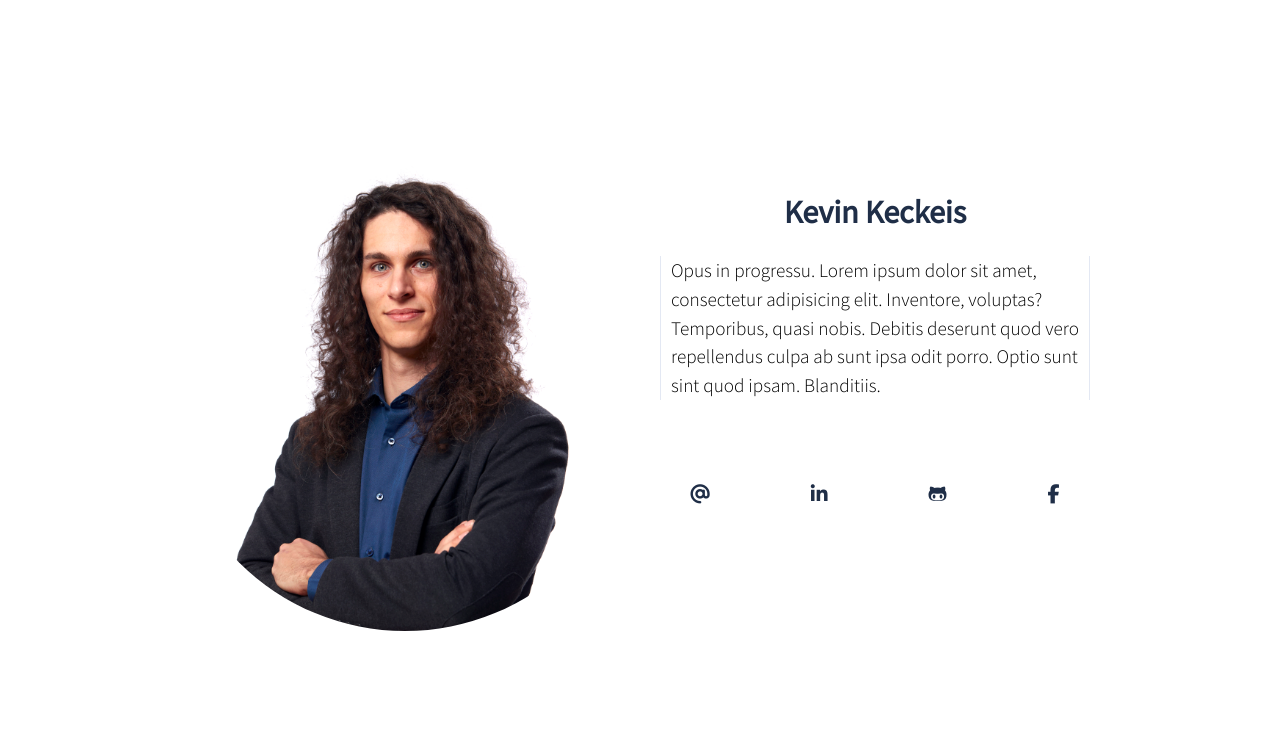
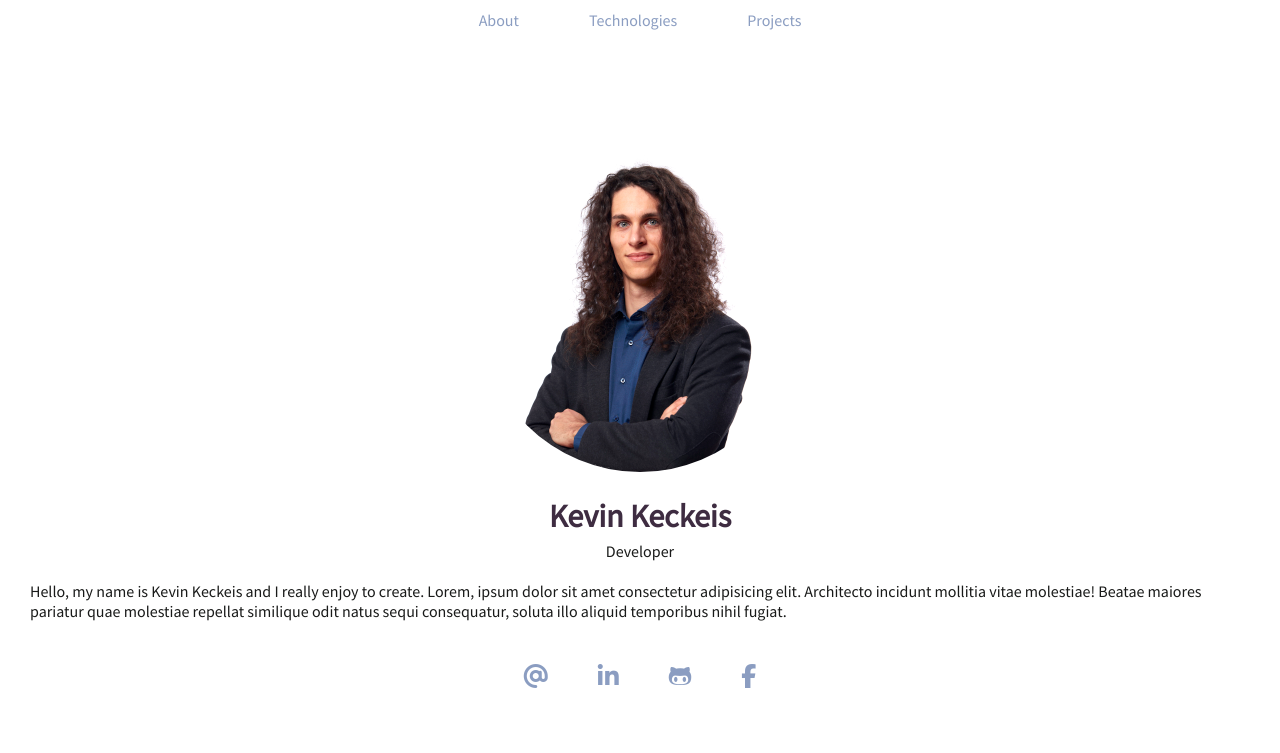
Before and after one commit to kevinkeckeis/kevinkeckeis.github.io, a plain HTML site: page index.html in a window 1280 px wide. Drawn offline with Linux system fonts and the light colour scheme.

Commit message:
added new sections

```diff
--- a/css/style.css
+++ b/css/style.css
@@ -1,136 +1,161 @@
 @import url('https://fonts.googleapis.com/css2?family=Source+Sans+Pro:wght@200;300;400&display=swap');
+
+/* Set general rules   */
+:root {
+  /* https://colorhunt.co/palette/261c2c3e2c415c527f6e85b2 */
+  --bg-color: #ffffff;
+  --text-color: #191a19;
+  --text-color-accent1: #3e2c41;
+  --text-color-accent2: #5c527f;
+  --text-color-accent3: #6e85b2;
+}
 
 * {
   margin: 0px;
   padding: 0px;
+  box-sizing: border-box;
 }
 
 body {
   font-family: 'Source Sans Pro', sans-serif;
-  line-height: 1.5;
-  font-size: 1.2rem;
-}
-
-p {
-  font-weight: 300;
-}
-
-header {
-  grid-area: header;
-}
-
-img {
-  height: 100%;
-  width: 100%;
-  object-fit: contain;
-  border-radius: 50%;
-
-  animation: moveAndFadeIn 1s linear 0.5s both;
+  background-color: var(--bg-color);
+  color: var(--text-color);
+  font-size: 1rem;
+  overflow: hidden;
 }
 
 .container {
   display: grid;
-  grid-template-rows: minmax(0, 2fr) 1fr 1fr;
   grid-template-areas:
     'header'
     'main'
     'footer';
 
-  justify-items: center;
   height: 100vh;
-  max-width: 980px;
-  padding: 50px;
-  box-sizing: border-box;
-  margin: 0 auto;
+  scroll-behavior: smooth;
+  overflow-y: scroll;
+  scroll-snap-type: y proximity;
+}
+
+/* Header */
+header {
+  grid-area: header;
+  position: absolute;
+  /* background-color: rgba(200, 200, 200, 0.5); */
+  width: 100%;
+  top: 0px;
+}
+
+header nav {
+  padding: 10px;
+}
+
+header ol {
+  display: flex;
+  gap: 30px;
+  justify-content: center;
+}
+
+header li {
+  display: inline;
+}
+
+header a {
+  margin: 10px;
+  padding: 10px;
+}
+
+a {
+  color: var(--text-color-accent3);
+  opacity: 0.8;
+  text-decoration: none;
+}
+
+a:active {
+  color: var(--text-color-accent2);
+}
+
+a:hover {
+  color: var(--text-color-accent2);
 }
 
 main {
   grid-area: main;
-  align-self: start;
-  max-width: 700px;
-  margin: 0px 20px;
-
+  padding: 0px 30px;
   animation: moveAndFadeIn 1s linear 0.6s both;
 }
 
 footer {
   grid-area: footer;
-  margin: 30px;
-  width: 100%;
-
   animation: moveAndFadeIn 1s linear 0.75s both;
 }
 
-.row {
-  display: flex;
-  flex-flow: row nowrap;
-  justify-content: space-around;
-}
-
 h1 {
-  margin: 20px 0px;
+  padding-top: 20px;
   font-size: 2rem;
-  color: #1f2e47;
-}
-
-.row a {
-  padding: 20px;
-  color: #1f2e47;
-}
-
-.row a:hover {
-  color: #f3c969;
-  transition: 0.3s;
-}
-h1 {
+  color: var(--text-color-accent1);
   text-align: center;
 }
 
-@keyframes moveAndFadeIn {
-  0% {
-    opacity: 0;
-    transform: translateX(-6px);
-  }
-  40% {
-    opacity: 0.8;
-    transform: translateX(-3px);
+h2 {
+  text-align: left;
+  width: 100%;
+  font-size: 1rem;
 }
 
-  100% {
-    opacity: 1;
-    transform: translateX(0px);
-  }
+.about,
+.technologies,
+.projects {
+  height: 100vh;
+  scroll-snap-align: center;
+  padding-top: 4rem;
 }
 
-@media (max-width: 699px) {
+/* Article Contact */
+.contact {
+  display: flex;
+  flex-flow: row nowrap;
+  justify-content: center;
 }
 
-@media (min-width: 700px) {
-  .container {
-    grid-template-columns: minmax(0, 1fr) 1fr;
-    grid-template-rows: 1fr 1fr;
-    grid-template-areas:
-      'header main'
-      'header footer';
-
-    padding: 20px;
+.about {
+  display: flex;
+  flex-direction: column;
+  align-items: center;
+  justify-content: center;
 }
 
-  header {
-    align-self: center;
+.about__title {
+  padding-top: 5px;
+  text-align: center;
 }
 
-  main {
-    align-self: end;
+.about__description {
+  text-align: left;
+  padding-top: 20px;
 }
 
-  main p {
-    border-left: 1px solid #e3e8f3;
-    border-right: 1px solid #e3e8f3;
-    padding: 0px 10px;
+.about__contact {
+  margin-top: 20px;
+  display: flex;
+  gap: 10px;
+}
+.about__contact a {
+  padding: 20px;
+  font-size: 1.5rem;
+  color: var(--text-color-accent3);
 }
 
-  footer {
-    padding-top: 30px;
+.about__contact a:hover {
+  color: var(--text-color-accent2);
+  transition: 0.3s;
 }
+
+.about img {
+  height: 40vh;
+  border-radius: 50%;
+  animation: moveAndFadeIn 1s linear 0.5s both;
 }
+
+.technologies {
+}
--- a/index.html
+++ b/index.html
@@ -6,28 +6,40 @@
     <meta name="viewport" content="width=device-width, initial-scale=1.0" />
     <title>Kevin Keckeis</title>
 
-    <script src="https://kit.fontawesome.com/df86504a90.js" crossorigin="anonymous"></script>
+    <script
+      src="https://kit.fontawesome.com/df86504a90.js"
+      crossorigin="anonymous"
+    ></script>
 
     <link rel="stylesheet" href="css/style.css" />
-    <script src="js/script.js" defer></script>
+    <script src="js/script.js"></script>
   </head>
   <body>
     <div class="container">
       <header>
-        <img src="images/kevin.jpg" alt="portrait" />
+        <nav>
+          <ol>
+            <li><a href="#about">About</a></li>
+            <li><a href="#technologies">Technologies</a></li>
+            <li><a href="#projects">Projects</a></li>
+          </ol>
+        </nav>
       </header>
       <main>
-        <article>
+        <section class="about" id="about">
+          <div>
+            <img src="images/kevin.jpg" alt="portrait" />
+          </div>
           <h1>Kevin Keckeis</h1>
-          <p>
-            Opus in progressu. Lorem ipsum dolor sit amet, consectetur adipisicing elit. Inventore,
-            voluptas? Temporibus, quasi nobis. Debitis deserunt quod vero repellendus culpa ab sunt
-            ipsa odit porro. Optio sunt sint quod ipsam. Blanditiis.
+          <p class="about__title">Developer</p>
+          <p class="about__description">
+            Hello, my name is Kevin Keckeis and I really enjoy to create. Lorem,
+            ipsum dolor sit amet consectetur adipisicing elit. Architecto
+            incidunt mollitia vitae molestiae! Beatae maiores pariatur quae
+            molestiae repellat similique odit natus sequi consequatur, soluta
+            illo aliquid temporibus nihil fugiat.
           </p>
-        </article>
-      </main>
-      <footer>
-        <div class="row">
+          <div class="about__contact">
             <a
               href="#"
               id="message"
@@ -47,7 +59,11 @@
               <i class="fa-brands fa-facebook-f"></i>
             </a>
           </div>
-      </footer>
+        </section>
+        <section class="technologies" id="technologies">Technologies</section>
+        <section class="projects" id="projects">Projects</section>
+      </main>
+      <footer></footer>
     </div>
   </body>
 </html>
```
Lines whose indentation alone changed are shown as unchanged.
